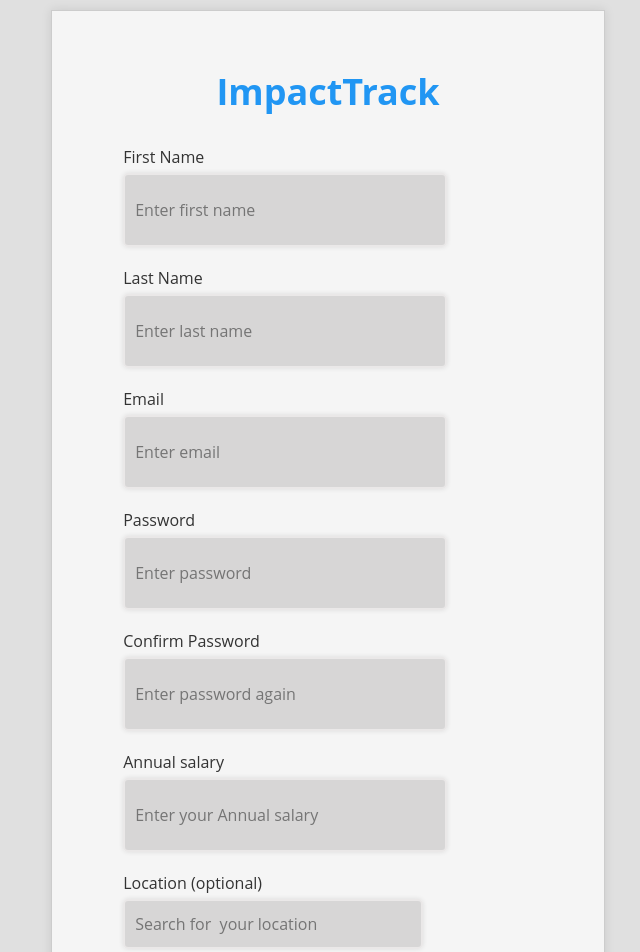
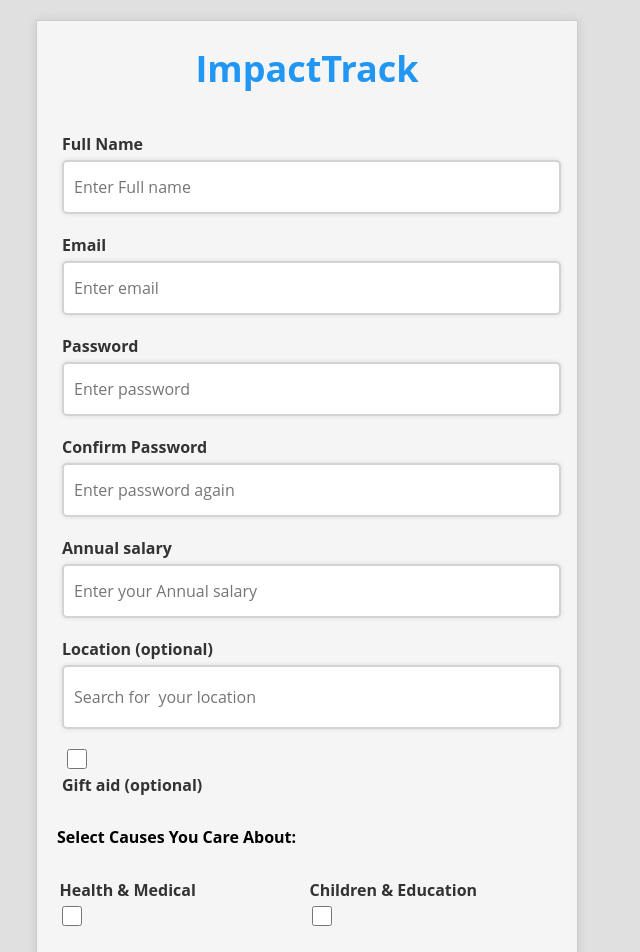
Before and after one commit to Kirint27/DonateWise, a React (Create React App) app in the folder frontend/: page /register in a window 1280 px wide. Shown: the top 952 px of the page, without its empty margins (333-973 px from the left). Built offline with nearby package versions, Linux system fonts and the light colour scheme.

Commit message:
feat: create account form and handle submit functionality

```diff
--- a/frontend/src/containers/Account/Account.jsx
+++ b/frontend/src/containers/Account/Account.jsx
@@ -3,11 +3,76 @@
 
 const Account = () => {
   const [showConfirmation, setShowConfirmation] = useState(false);
+  const handleSubmit = (event) => {
+    event.preventDefault();
+    const giftAid = event.target.elements.giftAid.checked; // true if checked, false if not
 
-const handleSubmit = (event) => {
-  event.preventDefault();
-  setShowConfirmation(true);
-}
+    const causes = [];
+    event.target.elements.causes.forEach((cause) => {
+      if (cause.checked) {
+        causes.push(cause.value);
+      }
+    });
+
+    const url = new URL('http://localhost:3001/api/signup');
+    const headers = {
+      'Content-Type': 'application/json'
+    };
+    const body = JSON.stringify({
+      fullName: event.target[0].value,
+      email: event.target[1].value,
+      password: event.target[2].value,
+      annualSalary: event.target[4].value,
+      location: event.target[5].value,
+      giftAid: event.target[6].checked
+    });
+
+    fetch(url, {
+      method: 'POST',
+      headers: headers,
+      body: body
+    })
+    .then(response => {
+      if (!response.ok) {
+        throw new Error('Network response was not ok');
+      }
+      return response.json();
+    })
+    .then(data => {
+      const userId = data.userId;
+      console.log('User ID:', userId);
+      try {
+        const preferencesUrl = new URL(`http://localhost:3001/api/users/${userId}/preferences`);
+        fetch(preferencesUrl, {
+          method: 'POST',
+          headers: {
+            'Content-Type': 'application/json'
+          },
+          body: JSON.stringify({
+            causes: causes
+          })
+        })
+        .then(response => {
+          console.log('Response:', response);
+          if (!response.ok) {
+            throw new Error('Network response was not ok');
+          }
+          return response.json();
+        })
+        .then(data => {
+          console.log('Data:', data);
+        })
+        .catch(error => {
+          console.error('Error creating user preferences:', error);
+        });
+      } catch (error) {
+        console.error('Error creating user preferences:', error);
+      }
+    })
+    .catch(error => {
+      console.error('Error creating user:', error);
+    });
+  }
   const handleContinue = () => {
     setShowConfirmation(false);
     window.location.href = "/";
@@ -24,13 +89,12 @@
    </button>
  </div>
     ) : (
-        <form className={styles.regsi} onSubmit={handleSubmit}>
+<form onSubmit={handleSubmit} className={styles.regsi}>
           <h3 className={styles.title}>ImpactTrack</h3>
           <div class={styles.formGroup}>
-            <label>First Name</label>
-            <input type="text" placeholder="Enter first name" required />
-            <label>Last Name</label>
-            <input type="text" placeholder="Enter last name" required />
+            <label>Full Name</label>
+            <input type="text" placeholder="Enter Full name" required />
+
             <label>Email</label>
             <input type="email" placeholder="Enter email"  required/>
             <label>Password</label>
@@ -40,10 +104,10 @@
             <label>Annual salary</label>
             <input type="text" placeholder="Enter your Annual salary" required />
             <label>Location (optional)</label>
-            <input type="search" placeholder="Search for  your location" />
+            <input style={{ height: "40px" }} type="text" placeholder="Search for  your location" />
 
             <label>
-              <input  type="checkbox" name="newsletter"  />
+              <input  type="checkbox" name="gift aid "  />
               Gift aid (optional)
             </label>{" "}
             <p>Select Causes You Care About:</p>
@@ -100,7 +164,7 @@
     <input type="checkbox" name="causes" value="arts-culture" />
   </label>
 </div>
-            <button>Create Account</button>
+<button type="submit">Create Account</button>
           </div>
         </form>
         )}
--- a/frontend/src/containers/Account/Account.module.scss
+++ b/frontend/src/containers/Account/Account.module.scss
@@ -9,7 +9,8 @@
 
 .title {
   text-align: center;
-  margin-bottom: 30px;
+  margin-bottom: 40px;
+  margin-top: 3px;
   font-size: 36px;
   font-weight: bold;
   color: #2196F3;
@@ -17,25 +18,30 @@
 
 .registerForm {
     background-color: #F5F5F5; /* Change the background color to dark gray */
-    border: 1px solid #CCCCCC; /* Add a border to the form */
-    box-shadow: 0 0 10px rgba(0, 0, 0, 0.1); /* Add a shadow to the form */
+    border: 1px solid #CCCCCC;
+    box-shadow: 0 0 10px rgba(0, 0, 0, 0.1);
     padding: 20px;
     width: 40%;
+    max-width: 500px;  // Prevents it from being too wide
     height: fit-content;
-    margin: 10px 0% 20px 30%;
+    margin: 20px auto 20px auto;  // Centered horizontally
+    display: flex;
+    flex-direction: column;
+    align-items: center;
 }
 .formGroup {
-  p {
-    width: fit-content;
-    margin-top: 25px;
-    margin-left: 15px;
+    width: 100%;
+
+    label {
+      display: block;
+      margin: 15px 0 5px 0;
       font-weight: bold;
-    color: #333;
+      color: $text-color;
     }
   label {
     display: block;
     margin-bottom: 5px;
-    margin-left: 10%;
+    margin-left: 1%;
     color: $text-color;
   }
   input[type="text"],
@@ -44,12 +50,11 @@
   input[type="search"] {
     display: block;
     margin-bottom: 20px;
-    width: 300px;
-    height: 50px;
-    margin-left: 10%;
+    width: 95%;
+    height: 30px;
+    margin-left: 1%;
     padding: 10px;
-    background-color: #d7d6d6f3;
-    border: 2px solid #eae8e8;
+    border: 2px solid lightgray;
     border-radius: 5px;
     box-shadow: 0 0 5px rgba(0, 0, 0, 0.1);
     font-size: 16px;
@@ -62,12 +67,12 @@
   input[type="email"]:focus,
   input[type="password"]:focus,
   input[type="search"]:focus {
-    border-color: #2196F3;
+    border-color:  #2196F3;
     box-shadow: 0 0 10px rgba(0, 0, 0, 0.2);
   }
   input[type="checkbox"] {
     display: block;
-margin: 5px 10px 10px 1%;
+margin: 5px 10px 5px 1%;
     width: 20px;
     height: 20px;
     cursor: pointer;
@@ -76,29 +81,23 @@
 
 .causes {
   display: grid;
-  grid-template-columns: 1fr 1fr 1fr;
-  justify-content: space-between;
+  grid-template-columns: repeat(2, 1fr);
   margin-bottom: 10px;
 }
-
-.checkbox-group {
+p{
+    margin-top: 30px;
+    font-weight: bold;
+}
+    label {
       display: flex;
       align-items: center;
-    margin-bottom: 20px;
+      gap: 8px;
     }
 
-
-
-  .checkbox-group label {
-    font-size: 16px;
-    font-family: "Open Sans", sans-serif;
-    color: #333;
-    cursor: pointer;
-  }
 button {
   height: 40px;
   width: 120px;
-  margin: 30px 0px 10px 10px;
+  margin: 20px 0px 10px 10px;
   background-color: #2196F3;
   color: #fff;
   border: none;
```
Also changed, not shown: 2 other files (tests, documents, lock files or other folders). Lines whose indentation alone changed are shown as unchanged.
